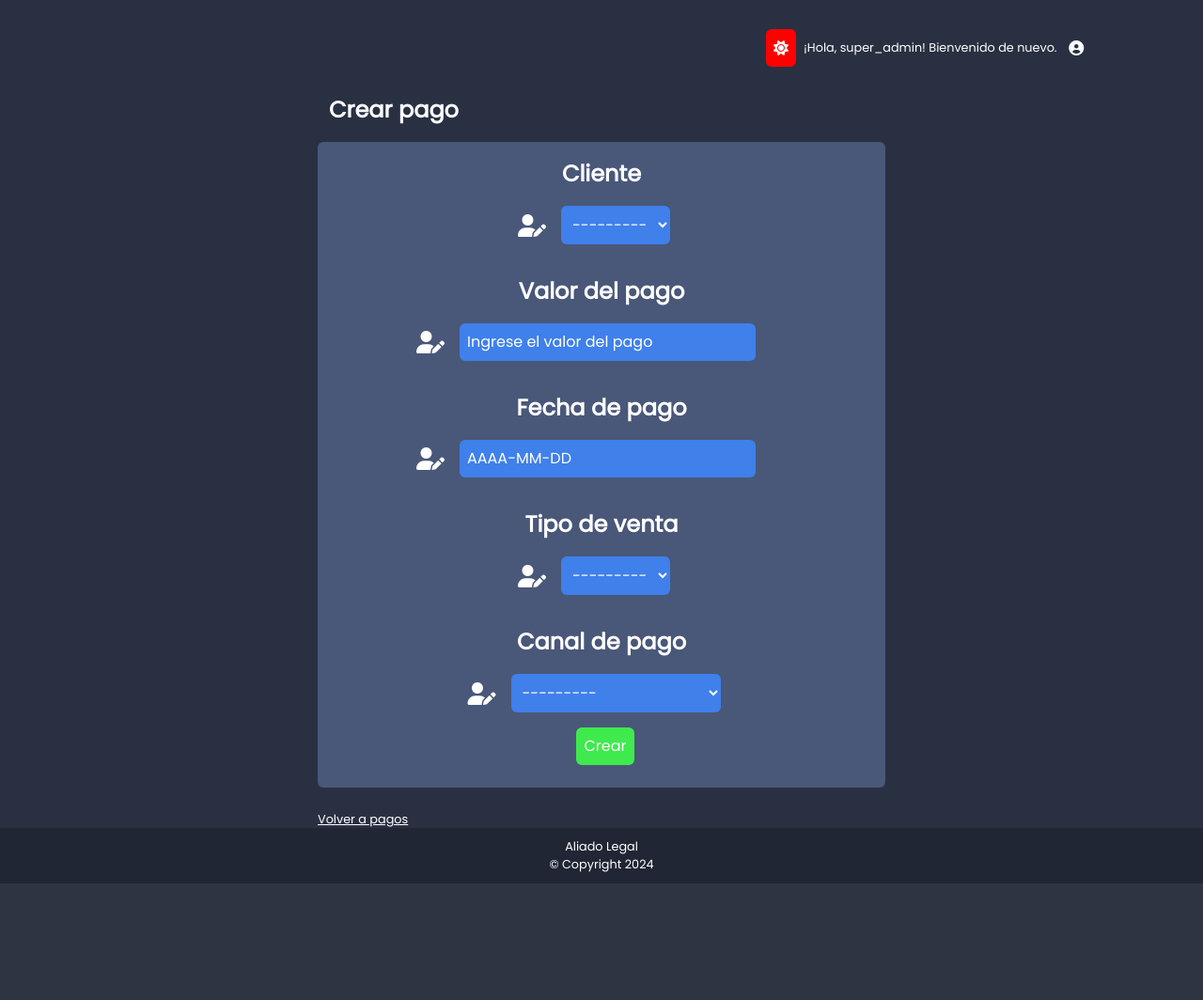
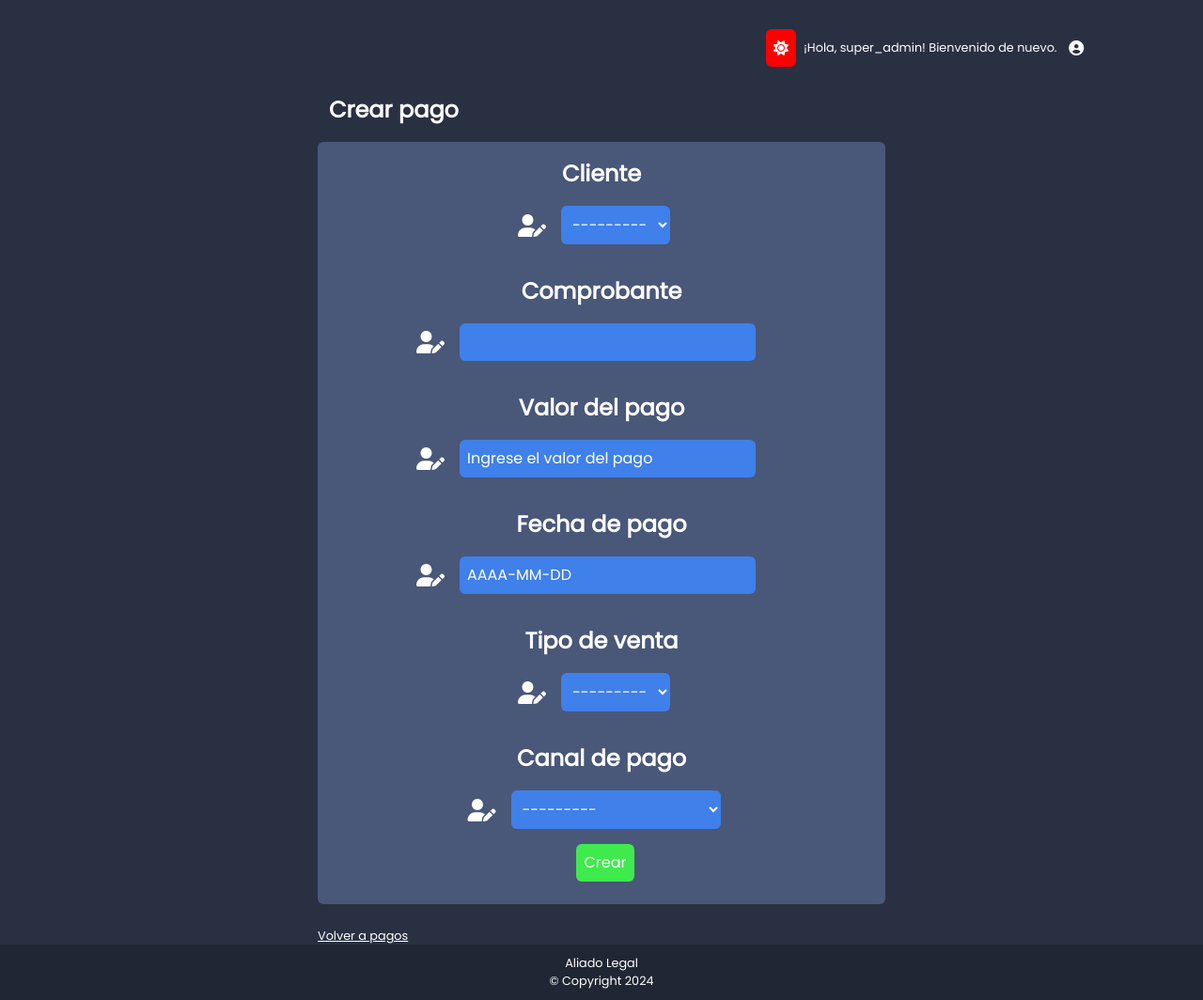
Before and after one commit to Calsiferian/gestor_abogados, a Django app: page /pagos/crear/ in a window 1280 px wide. Shown: the part 57-1121 px from the top of the page at 94% size. Before the commit the page ends 997 px from the top, so only its background shows below. Run offline with Django 5.2, Linux system fonts and the light colour scheme; a user stored in the database is signed in; data comes from the database, SQL or seed files in the repository; some libraries are stand-ins or nearby versions.

Commit message:
se adiciona campo comprobante a backend y en formulario

```diff
--- a/payments/forms.py
+++ b/payments/forms.py
@@ -8,7 +8,7 @@ from django.utils.dateparse import parse_date
 class PaymentForm(forms.ModelForm):
     class Meta:
         model = Payments  # Asociamos el formulario al modelo Payments
-        fields = ['cliente', 'valor_pago', 'fecha_pago', 'tipo_venta', 'canal_pago']  # Campos que se incluirán en el formulario
+        fields = ['comprobante','cliente', 'valor_pago', 'fecha_pago', 'tipo_venta', 'canal_pago']  # Campos que se incluirán en el formulario
 
     def __init__(self, *args, **kwargs):
         user = kwargs.pop('user')  # Extraemos el usuario que inició sesión (pasado desde la vista)
@@ -19,6 +19,9 @@ class PaymentForm(forms.ModelForm):
 
         # Agregamos la clase CSS y los placeholders a los inputs
         self.fields['cliente'].widget.attrs.update({
+            'class': 'inputCrearPago'
+        })
+        self.fields['comprobante'].widget.attrs.update({
             'class': 'inputCrearPago'
         })
         self.fields['valor_pago'].widget.attrs.update({
--- a/payments/models.py
+++ b/payments/models.py
@@ -4,6 +4,7 @@ from clients.models import Cliente  # Importamos el modelo Cliente desde la apli
 
 class Payments(models.Model):
     # Asociamos cada pago a un cliente
+    comprobante = models.IntegerField()  # comprobante
     cliente = models.ForeignKey(Cliente, related_name='paymets', on_delete=models.CASCADE)
 
     # Campos adicionales
--- a/payments/templates/crear_pago.html
+++ b/payments/templates/crear_pago.html
@@ -16,6 +16,13 @@
                     <div class="divInputIcono">
                         <i class="fa-solid fa-user-pen"></i>
                         {{ form.cliente}}
+                    </div>
+                </div>
+                <div class="divLabelInput">
+                    <label for="{{ form.description.id_for_label }}" class="labelInputs mt-3">Comprobante</label>
+                    <div class="divInputIcono">
+                        <i class="fa-solid fa-user-pen"></i>
+                        {{ form.comprobante}}
                     </div>
                 </div>
                 <div class="divLabelInput">
--- a/payments/templates/listar_pagos.html
+++ b/payments/templates/listar_pagos.html
@@ -81,7 +81,7 @@
                     <p class="datosCliente">{{ cliente.abogado.username }}</p>
                 </div>
                 <div class="col-2 divdatosClientesT">
-                    <p class="datosCliente">12345678910</p>
+                    <p class="datosCliente">{{ pago.comprobante }}</p>
                 </div>
                 <div class="col-2 divdatosClientesT">
                     <p class="datosCliente">{{ pago.cliente.nombres }}</p>
@@ -163,7 +163,7 @@
         <div class="col-11">
             <div class="row tablaDatosClientes">
                 <div class="col-2 divdatosClientesT">
-                    <p class="datosCliente">12345678910</p>
+                    <p class="datosCliente">{{ pago.comprobante }}</p>
                 </div>
                 <div class="col-2 divdatosClientesT">
                     <p class="datosCliente">{{ pago.cliente.nombres }}</p>
```
Also changed, not shown: db.sqlite3, payments/migrations/0002_payments_comprobante.py (added), schedule/migrations/0002_remove_task_telefono.py (added).
